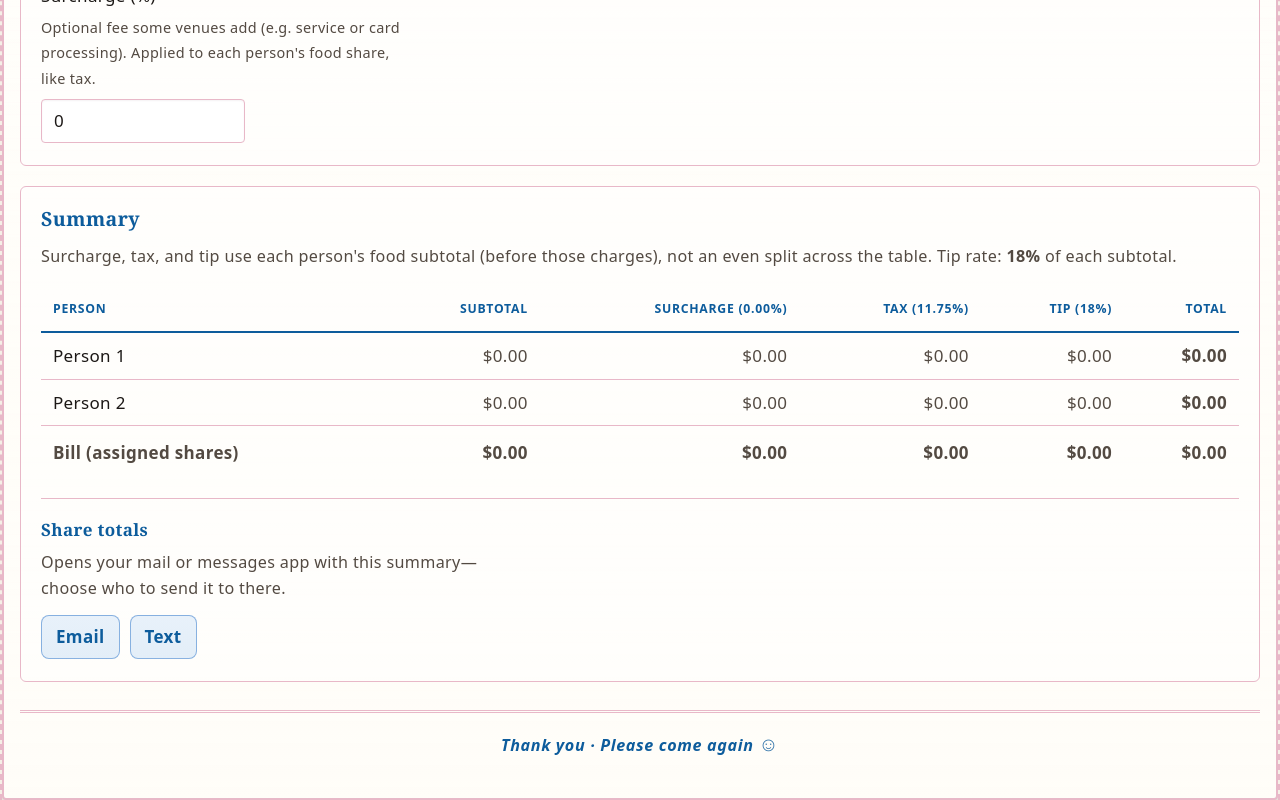
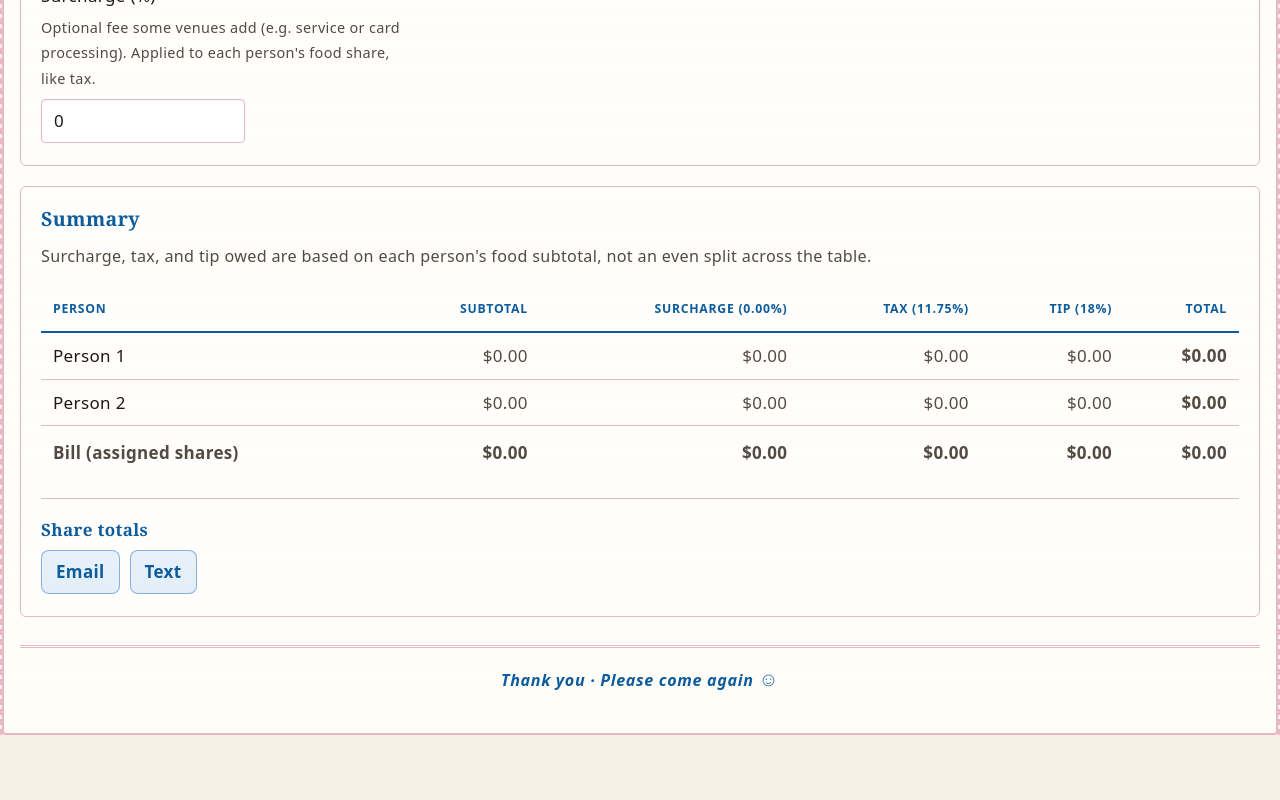
Before and after one commit to operana/split-the-bill, a React (Vite) app in the folder split-the-bill/: page / in a window 1280 px wide. Shown: the part 1053-1853 px from the top of the page. After the commit the page ends 1788 px from the top, so only its background shows below. Built offline with nearby package versions, Linux system fonts and the light colour scheme.

Commit message:
removed unnecessary text hints

```diff
--- a/split-the-bill/src/App.jsx
+++ b/split-the-bill/src/App.jsx
@@ -522,12 +522,11 @@ export default function App() {
       <section className="bill-panel bill-summary" aria-labelledby="summary-heading">
         <h2 id="summary-heading">Summary</h2>
         <p className="bill-muted bill-summary-meta">
-          Surcharge, tax, and tip use each person&apos;s food subtotal (before
-          those charges), not an even split across the table.
+          Surcharge, tax, and tip owed are based on each person&apos;s food subtotal, not an even split across the table.
           {tipMode === 'preset' ? (
             <>
               {' '}
-              Tip rate: <strong>{tipPreset}%</strong> of each subtotal.
+
             </>
           ) : (
             <>
@@ -540,7 +539,7 @@ export default function App() {
         </p>
 
         <div className="bill-table-wrap">
-          <p className="scroll-hint" style={{ fontSize: '0.75rem', color: '#888', marginBottom: '6px', textAlign: 'right' }}>
+        <p className="scroll-hint">
             ← scroll to see full summary →
           </p>
           <table className="bill-table">
@@ -596,10 +595,6 @@ export default function App() {
           <h3 id="share-heading" className="bill-share-heading">
             Share totals
           </h3>
-          <p className="bill-muted bill-share-hint">
-            Opens your mail or messages app with this summary—choose who to send
-            it to there.
-          </p>
           <div className="bill-share-actions">
             <a className="bill-btn bill-btn-primary bill-share-link" href={mailtoHref}>
               Email
```
